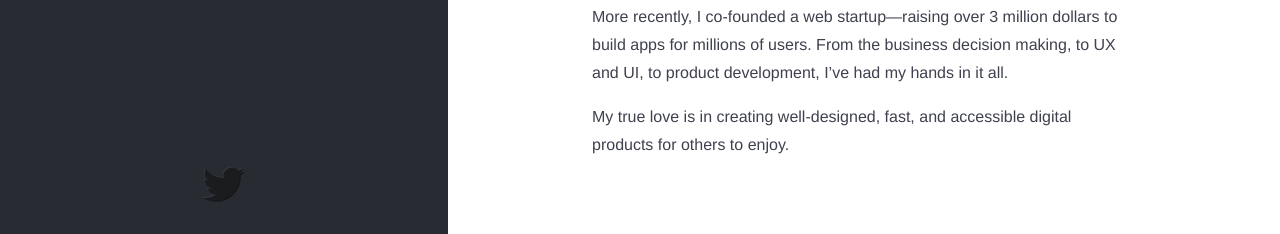
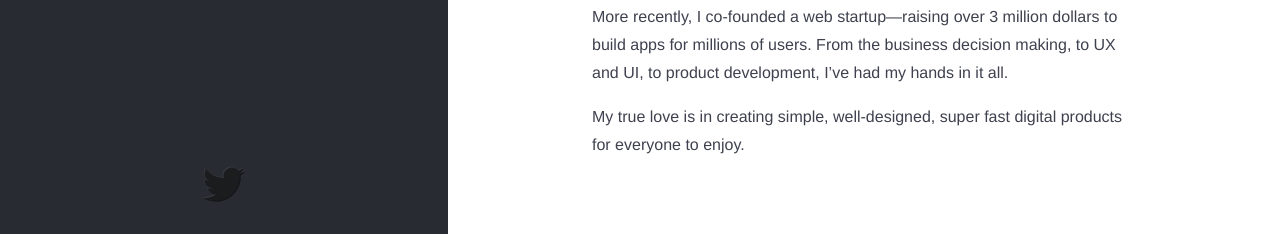
Before and after one commit to danklammer/danklammer.github.io, a Jekyll site: the page built from about.md, in a window 1280 px wide. Shown: the part 663-897 px from the top of the page. Built offline with Jekyll 4.4.1, drawn with Linux system fonts in a browser that asks for light colours.

Commit message:
Slight About copy change

```diff
--- a/about.md
+++ b/about.md
@@ -12,4 +12,4 @@ I’ve been designing and building websites and apps for over fifteen years. I a
 
 More recently, I co-founded a web startup&mdash;raising over 3 million dollars to build apps for millions of users. From the business decision making, to UX and UI, to product development, I've had my hands in it all.
 
-My true love is in creating well-designed, fast, and accessible digital products for others to enjoy.
+My true love is in creating simple, well-designed, super fast digital products for everyone to enjoy.
```
